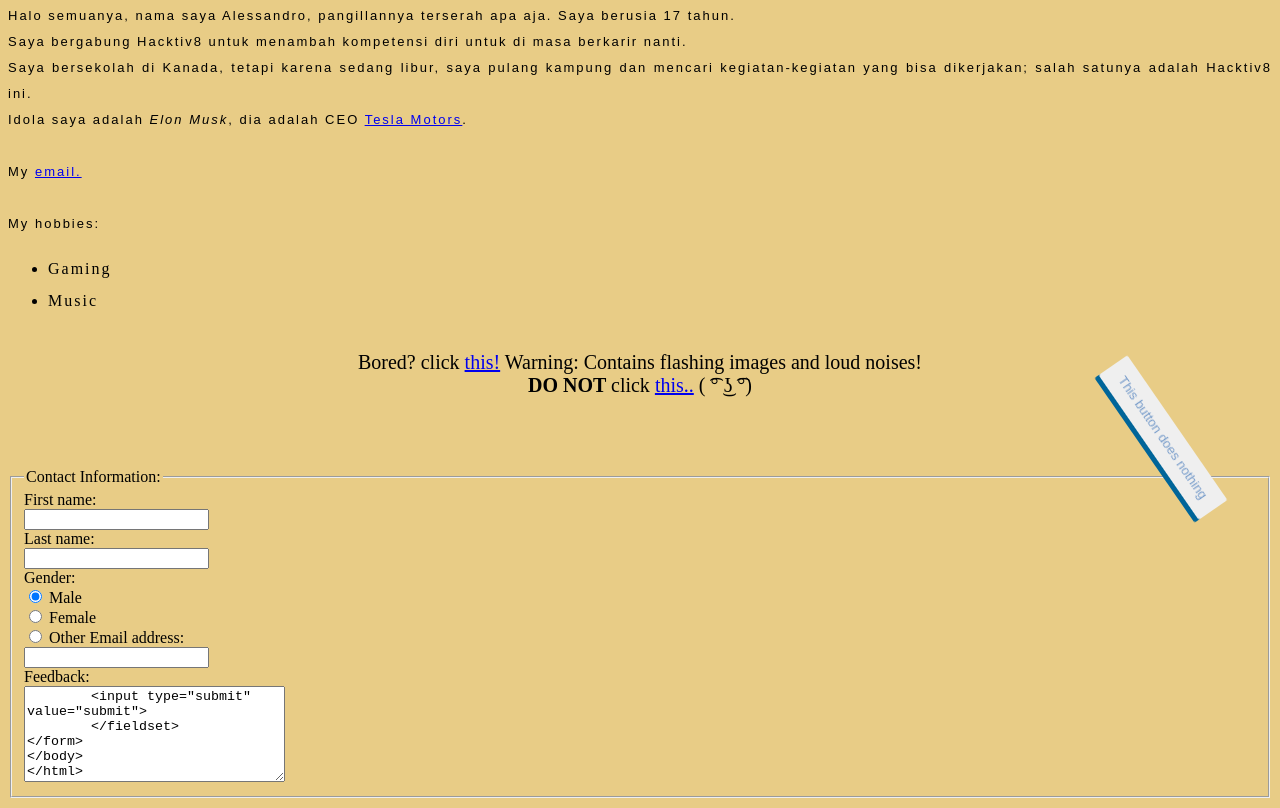
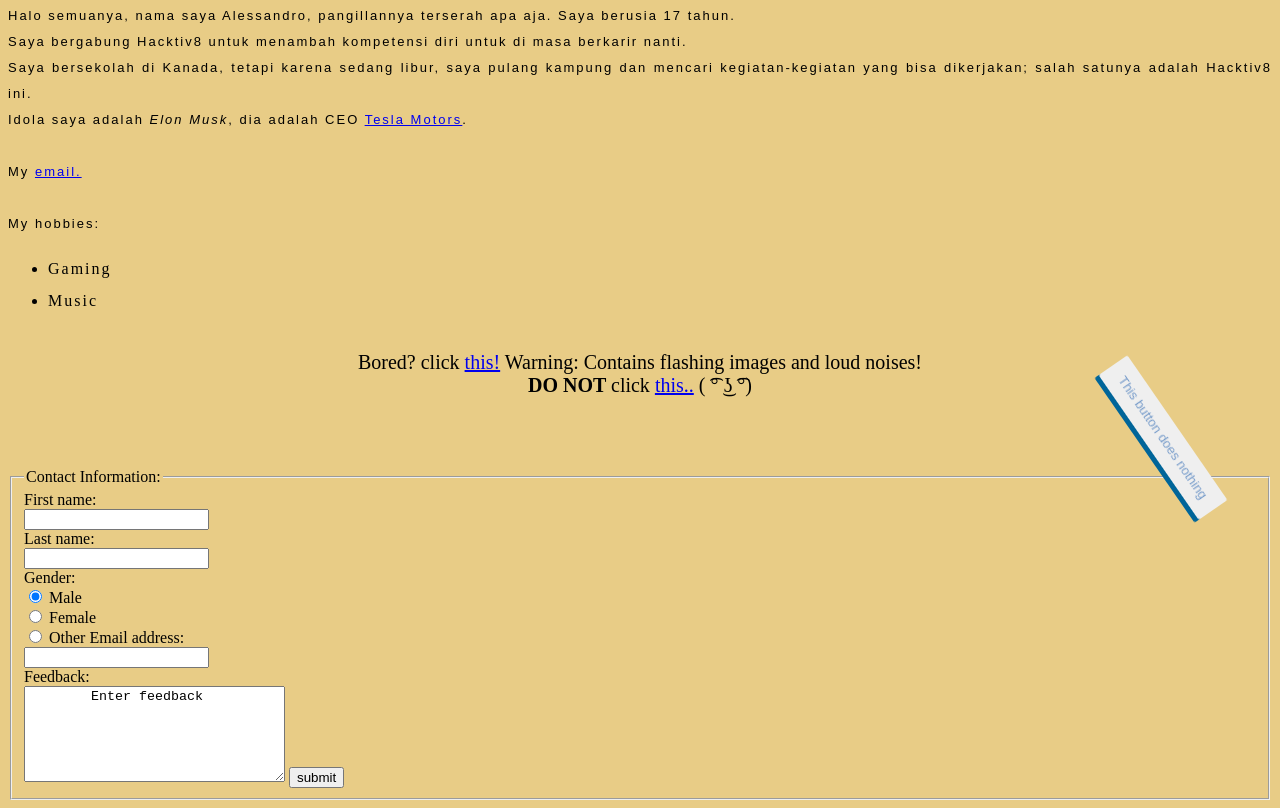
Before and after one commit to alessandrocls/alessandrocls.github.io, a plain HTML site: page index.html in a window 1280 px wide. Shown: the part 409-1217 px from the top of the page. Drawn offline with Linux system fonts and the light colour scheme.

Commit message:
Add contact form

```diff
--- a/index.html
+++ b/index.html
@@ -37,6 +37,8 @@ My hobbies:<ul>
 	<input type="text" name="email"><br>
 	Feedback:<br>
 	<textarea name="feedback" rows="6" cols="30">
+	Enter feedback
+	</textarea>
 	<input type="submit" value="submit">
 	</fieldset>
 </form>
```
